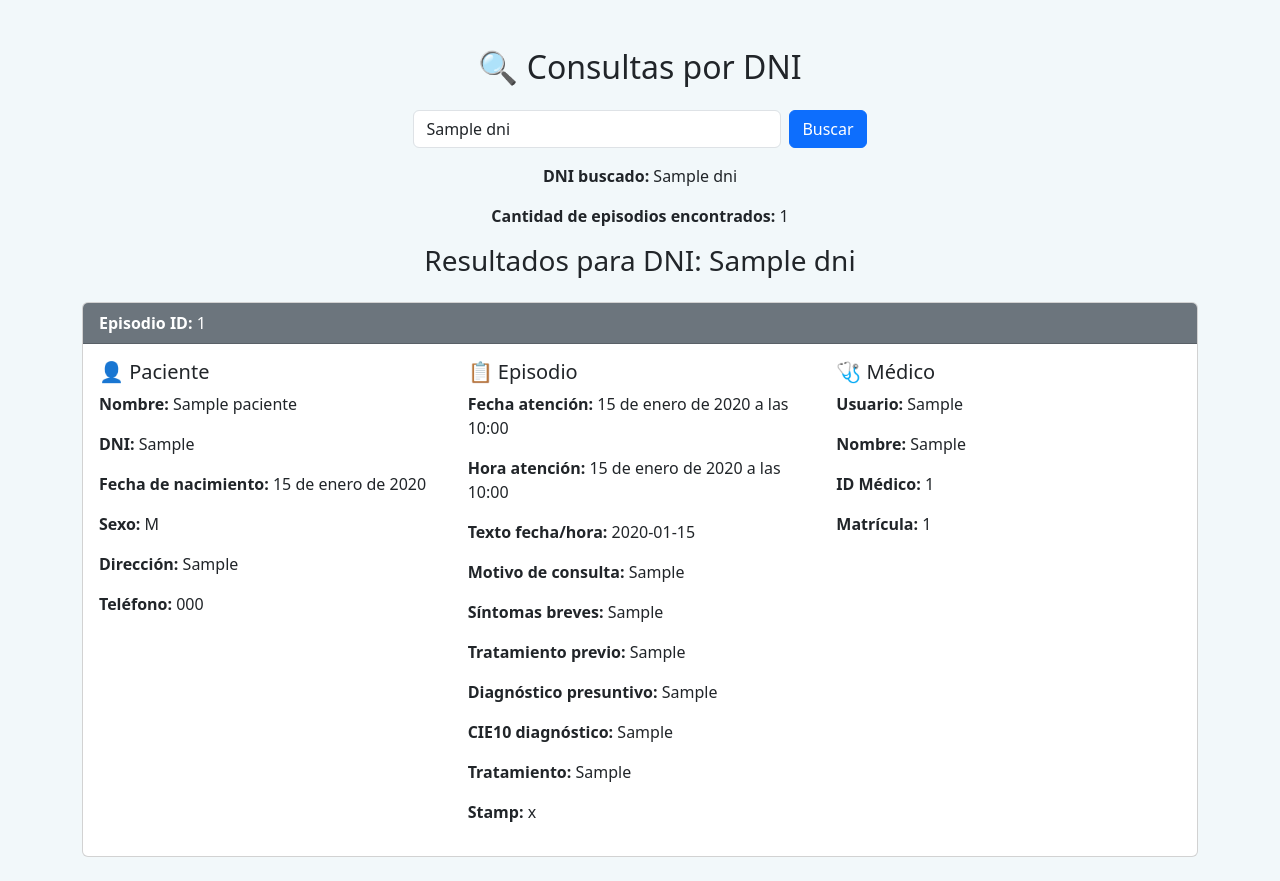
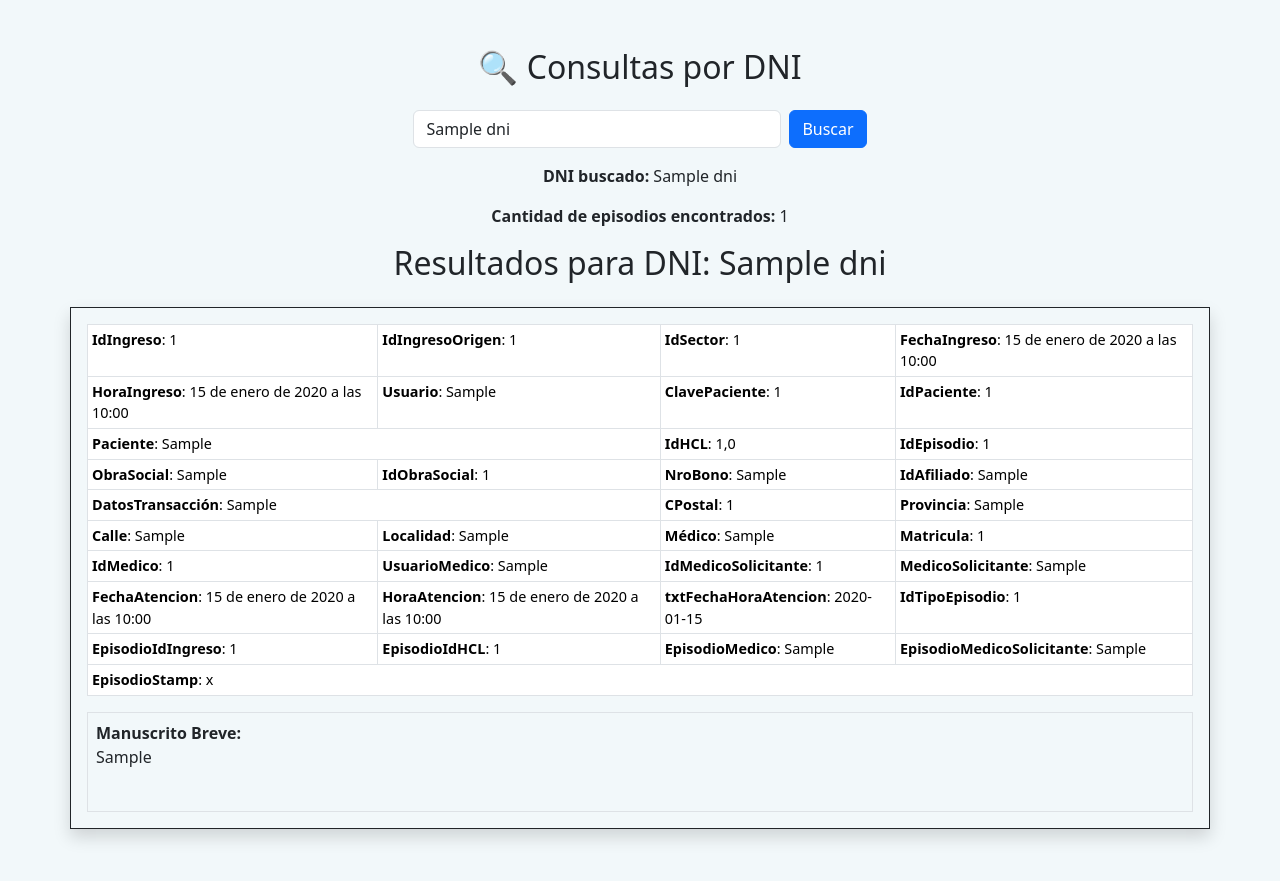
Before and after one commit to Antogf95/prototipo_auth_consultas, a Django app: template templates/home.html in a window 1280 px wide. Shown: the part 45-926 px from the top of the page. After the commit the page ends 886 px from the top, so only its background shows below. Run offline with Django 5.2, Linux system fonts and the light colour scheme; tables that the repository leaves empty hold one stand-in row (values such as "Sample post"); the template is opened without the code that fills it: values that come from a table or form of the project are taken from there, most other values are stand-ins (such as "Sample title", 1, 10 or a date in 2020).

Commit message:
Avances estilo factura

```diff
--- a/static/styles.css
+++ b/static/styles.css
@@ -35,3 +35,37 @@ body {
   padding: 0;
   cursor: pointer;
 }
+
+
+/*estilo tarjeta consulta*/
+
+
+/* Base: tarjeta dentro de factura-container */
+.factura-container .card.p-4.mb-5 {
+  border: 1px solid #000;      /* bordes negros finitos */
+  box-shadow: none;            /* sin sombra */
+  background-color: #fff;
+}
+
+/* Cada caja de campo (antaño .border) dentro de factura */
+.factura-container .card.p-4.mb-5 .border {
+  border: 1px solid #000;
+  padding: 0.5rem;
+  margin-bottom: 0.5rem;
+}
+
+/* Clave y valor */
+.factura-container .clave { font-weight: bold; }
+.factura-container .valor { font-weight: normal; }
+
+/* Líneas divisorias punteadas */
+.factura-container .card.p-4.mb-5 hr {
+  border: none;
+  border-top: 1px dashed #000;
+}
+
+/* Manuscrito con recuadro */
+.factura-container .card.p-4.mb-5 .valor[style*="min-height"] {
+  border: 1px solid #000;
+  padding: 0.75rem;
+}
--- a/templates/home.html
+++ b/templates/home.html
@@ -1,7 +1,7 @@
 {% extends "base.html" %}
 
 {% block contenido %}
-<nav class="navbar ">
+<nav class="navbar">
   <div class="container-fluid">
     <div class="d-flex ms-auto navbar-links">
       {% if user.is_staff %}
@@ -20,70 +20,106 @@
     <div class="col-md-8 text-center">
       <h2 class="mb-4">🔍 Consultas por DNI</h2>
       <form method="get" action="{% url 'home' %}" class="d-flex justify-content-center gap-2 mb-3">
-        <input type="text" id="dni" name="dni" value="{{ dni }}" class="form-control w-50" placeholder="Ej: 11.222.333" required oninput="this.value = this.value.replace(/\./g, '')"
- />
+        <input type="text" id="dni" name="dni" value="{{ dni }}" class="form-control w-50"
+               placeholder="Ej: 11222333" required
+               oninput="this.value = this.value.replace(/\./g, '')" />
         <button type="submit" class="btn btn-primary">Buscar</button>
       </form>
       <p><strong>DNI buscado:</strong> {{ dni }}</p>
-      <p><strong>Cantidad de episodios encontrados:</strong> {{ episodios|length }}</p>
+      <p><strong>Cantidad de episodios encontrados:</strong> {{ resultados|length }}</p>
     </div>
   </div>
 
-    {% if episodios %}
-    <div class="row justify-content-center">
-      <div class="col-md-12">
-        <h3 class="text-center mb-4">Resultados para DNI: {{ dni }}</h3>
-        {% for episodio in episodios %}
-          <div class="card mb-4 mx-auto" style="width: 100%;">
-            <div class="card-header bg-secondary text-white">
-              <strong>Episodio ID:</strong> {{ episodio.id_episodio }}
-            </div>
-            <div class="card-body">
-              <div class="row">
-                <div class="col-md-4">
-                  <h5>👤 Paciente</h5>
-                  <p><strong>Nombre:</strong> {{ episodio.paciente.nombre }}</p>
-                  <p><strong>DNI:</strong> {{ episodio.paciente.dni }}</p>
-                  <p><strong>Fecha de nacimiento:</strong> {{ episodio.paciente.fecha_nacimiento }}</p>
-                  <p><strong>Sexo:</strong> {{ episodio.paciente.sexo }}</p>
-                  <p><strong>Dirección:</strong> {{ episodio.paciente.direccion }}</p>
-                  <p><strong>Teléfono:</strong> {{ episodio.paciente.telefono }}</p>
-                </div>
+{% if resultados %}
+<div class="factura-container">
+  <div class="row justify-content-center">
+    <div class="col-12 d-flex justify-content-center">
+      <h2 class="text-center mb-4 w-100">Resultados para DNI: {{ dni }}</h2>
+    </div>
 
-                <div class="col-md-4">
-                  <h5>📋 Episodio</h5>
-                  <p><strong>Fecha atención:</strong> {{ episodio.fecha_atencion }}</p>
-                  <p><strong>Hora atención:</strong> {{ episodio.hora_atencion }}</p>
-                  <p><strong>Texto fecha/hora:</strong> {{ episodio.txt_fecha_hora_atencion }}</p>
-                  <p><strong>Motivo de consulta:</strong> {{ episodio.motivo_de_consulta }}</p>
-                  <p><strong>Síntomas breves:</strong> {{ episodio.sintomas_breve }}</p>
-                  <p><strong>Tratamiento previo:</strong> {{ episodio.tratamiento_previo }}</p>
-                  <p><strong>Diagnóstico presuntivo:</strong> {{ episodio.diagnostico_presuntivo }}</p>
-                  <p><strong>CIE10 diagnóstico:</strong> {{ episodio.cie10_diagnostico_presuntivo }}</p>
-                  <p><strong>Tratamiento:</strong> {{ episodio.tratamiento }}</p>
-                  <p><strong>Stamp:</strong> {{ episodio.stamp }}</p>
-                </div>
+    {% for episodio in resultados %}
+    <div class="mb-5 border border-dark p-3 shadow w-100" style="max-width:1400px;">
 
-                <div class="col-md-4">
-                  <h5>🩺 Médico</h5>
-                  <p><strong>Usuario:</strong> {{ episodio.medico.usuario }}</p>
-                  <p><strong>Nombre:</strong> {{ episodio.medico.datos_medico }}</p>
-                  <p><strong>ID Médico:</strong> {{ episodio.medico.id_medico }}</p>
-                  <p><strong>Matrícula:</strong> {{ episodio.medico.n_matricula }}</p>
-                </div>
-              </div>
-            </div>
-          </div>
-        {% endfor %}
+      <table class="table table-bordered table-sm mb-3" style="font-size:0.9rem;">
+        <tbody>
+          <tr>
+            <td><strong>IdIngreso</strong>: {{ episodio.id_ingreso }}</td>
+            <td><strong>IdIngresoOrigen</strong>: {{ episodio.id_ingreso_origen }}</td>
+            <td><strong>IdSector</strong>: {{ episodio.id_sector }}</td>
+            <td><strong>FechaIngreso</strong>: {{ episodio.fecha_ingreso }}</td>
+          </tr>
+          <tr>
+            <td><strong>HoraIngreso</strong>: {{ episodio.hora_ingreso }}</td>
+            <td><strong>Usuario</strong>: {{ episodio.usuario }}</td>
+            <td><strong>ClavePaciente</strong>: {{ episodio.clave_paciente }}</td>
+            <td><strong>IdPaciente</strong>: {{ episodio.id_paciente }}</td>
+          </tr>
+          <tr>
+            <td colspan="2"><strong>Paciente</strong>: {{ episodio.paciente }}</td>
+            <td><strong>IdHCL</strong>: {{ episodio.id_hcl }}</td>
+            <td><strong>IdEpisodio</strong>: {{ episodio.id_episodio }}</td>
+          </tr>
+          <tr>
+            <td><strong>ObraSocial</strong>: {{ episodio.obra_social }}</td>
+            <td><strong>IdObraSocial</strong>: {{ episodio.id_obra_social }}</td>
+            <td><strong>NroBono</strong>: {{ episodio.nro_bono }}</td>
+            <td><strong>IdAfiliado</strong>: {{ episodio.id_afiliado }}</td>
+          </tr>
+          <tr>
+            <td colspan="2"><strong>DatosTransacción</strong>: {{ episodio.datos_transaccion }}</td>
+            <td><strong>CPostal</strong>: {{ episodio.cpostal }}</td>
+            <td><strong>Provincia</strong>: {{ episodio.provincia }}</td>
+          </tr>
+          <tr>
+            <td><strong>Calle</strong>: {{ episodio.calle }}</td>
+            <td><strong>Localidad</strong>: {{ episodio.localidad }}</td>
+            <td><strong>Médico</strong>: {{ episodio.medico }}</td>
+            <td><strong>Matricula</strong>: {{ episodio.matricula }}</td>
+          </tr>
+          <tr>
+            <td><strong>IdMedico</strong>: {{ episodio.id_medico }}</td>
+            <td><strong>UsuarioMedico</strong>: {{ episodio.usuario_medico }}</td>
+            <td><strong>IdMedicoSolicitante</strong>: {{ episodio.id_medico_solicitante }}</td>
+            <td><strong>MedicoSolicitante</strong>: {{ episodio.medico_solicitante }}</td>
+          </tr>
+          <tr>
+            <td><strong>FechaAtencion</strong>: {{ episodio.fecha_atencion }}</td>
+            <td><strong>HoraAtencion</strong>: {{ episodio.hora_atencion }}</td>
+            <td><strong>txtFechaHoraAtencion</strong>: {{ episodio.txt_fecha_hora_atencion }}</td>
+            <td><strong>IdTipoEpisodio</strong>: {{ episodio.id_tipo_episodio }}</td>
+          </tr>
+          <tr>
+            <td><strong>EpisodioIdIngreso</strong>: {{ episodio.episodio_id_ingreso }}</td>
+            <td><strong>EpisodioIdHCL</strong>: {{ episodio.episodio_id_hcl }}</td>
+            <td><strong>EpisodioMedico</strong>: {{ episodio.episodio_medico }}</td>
+            <td><strong>EpisodioMedicoSolicitante</strong>: {{ episodio.episodio_medico_solicitante }}</td>
+          </tr>
+          <tr>
+            <td colspan="4"><strong>EpisodioStamp</strong>: {{ episodio.episodio_stamp }}</td>
+          </tr>
+        </tbody>
+      </table>
+
+      <div class="border p-2" style="min-height:100px;">
+        <strong>Manuscrito Breve:</strong><br>
+        {{ episodio.txt_rtb_hcl }}
       </div>
     </div>
-  {% elif dni %}
-    <div class="row justify-content-center">
-      <div class="col-md-6 text-center">
-        <div class="alert alert-warning mt-4">No se encontraron episodios para el DNI ingresado.</div>
-      </div>
-    </div>
-  {% endif %}
+    {% endfor %}
+
+  </div>
 </div>
 
+{% elif dni %}
+<div class="row justify-content-center">
+  <div class="col-md-6 text-center">
+    <div class="alert alert-warning mt-4">
+      No se encontraron episodios para el DNI ingresado.
+    </div>
+  </div>
+</div>
+{% endif %}
+
+
+</div>
 {% endblock %}
```
Also changed, not shown: consultas/models.py (+44 -80 lines), consultas/views.py (+8 -7 lines), prototipo/settings.py (+13 -4 lines), consultas/migrations/0004_tempepisodioadmision_remove_episodio_medico_and_more.py (added).
